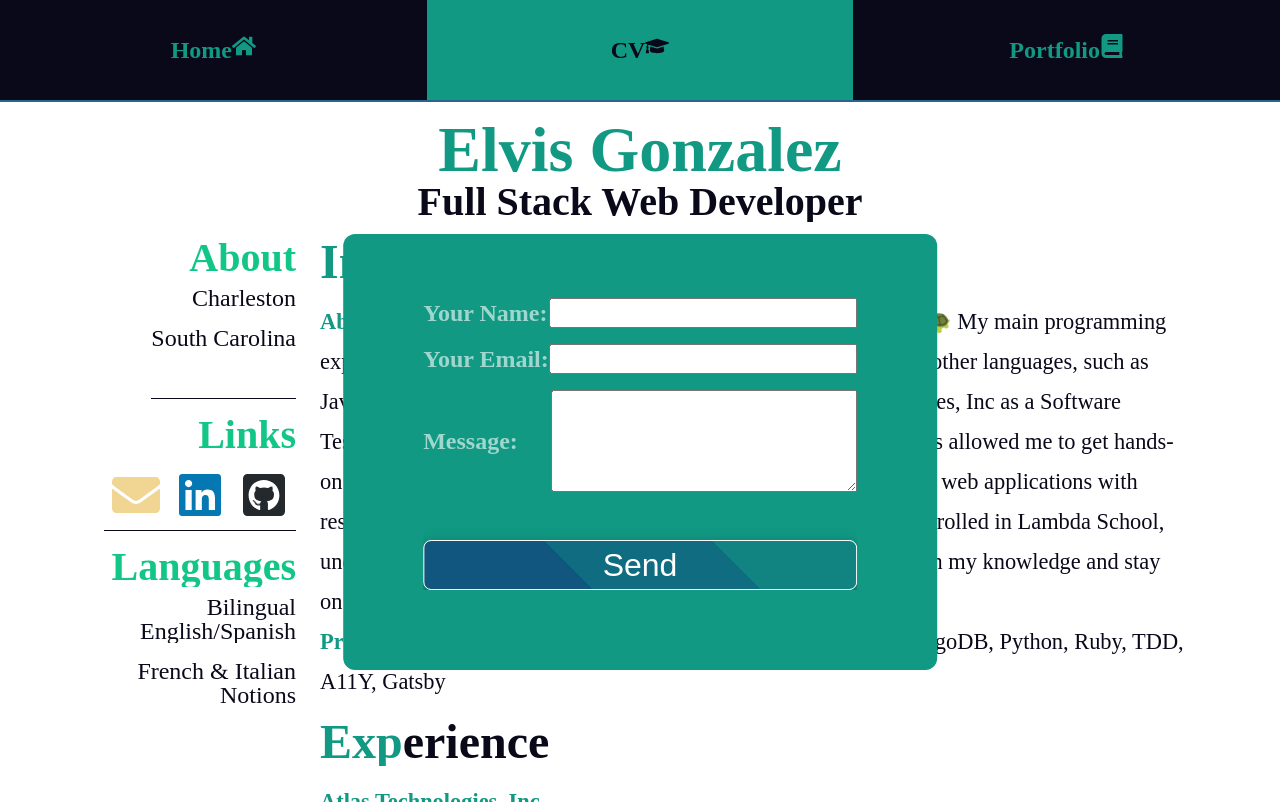
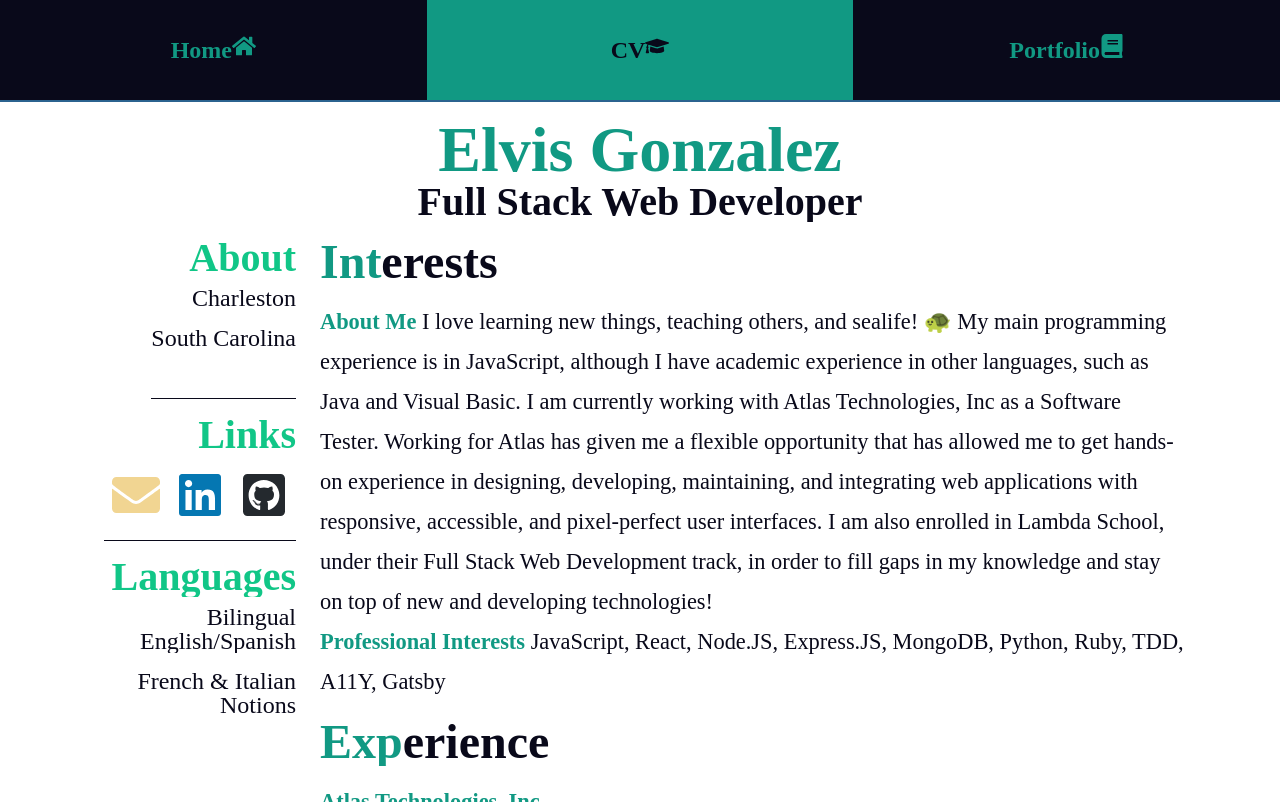
Before and after one commit to ElvisJG/resume-react, a React (Create React App) app: page /cv in a window 1280 px wide. Built offline with nearby package versions, Linux system fonts and the light colour scheme; the HTML template or start-up script is replaced by a standard one.

Commit message:
Added hooks! New useModal hook to handle our new contact me form component

```diff
--- a/src/component/CV/Aside.js
+++ b/src/component/CV/Aside.js
@@ -1,9 +1,13 @@
 import React from 'react';
+
+import useModal from '../hooks/useModal';
+import Modal from './Modal';
 
 import { FaLinkedin, FaEnvelope, FaGithubSquare } from 'react-icons/fa';
 
 export default props => {
   const { email, spoken, notions, address } = props.main;
+  const { isShowing, toggle } = useModal();
 
   return (
     <div className='aside'>
@@ -18,9 +22,10 @@ export default props => {
       <div className='aside-section'>
         <h2>Links</h2>
         <div className='icons'>
-          <a href='mailto:ElvisJGonzalez@gmail.com' rel='noopener noreferrer'>
+          <button onClick={toggle}>
             <FaEnvelope size='3rem' />
-          </a>
+          </button>
+          <Modal isShowing={isShowing} hide={toggle} />
           <a
             href='https://www.linkedin.com/in/elvisjg/'
             target='_blank'
--- a/src/component/CV/CV.css
+++ b/src/component/CV/CV.css
@@ -77,8 +77,14 @@ em {
   margin: 0.5rem;
 }
 
-.icons a:nth-child(1) {
+.icons button {
   color: #f1d592;
+  padding: 0;
+  background: none;
+  border: none;
+  border-radius: none;
+  box-shadow: none;
+  margin: 0.5rem;
 }
 
 .icons a:nth-child(2) {
@@ -174,7 +180,7 @@ em {
 }
 
 /*---------------------------------------*/
-/*                Contact                */
+/*           Contact Modal               */
 /*---------------------------------------*/
 
 .cm-form {
@@ -187,6 +193,16 @@ em {
   font-weight: bold;
   padding: 4rem;
   border-radius: 12px;
+  box-shadow: -20px 15px 10px rgba(13, 156, 106, 0.25);
+}
+
+.form-close {
+  font-size: 3rem;
+  color: #11c687;
+  position: absolute;
+  top: 0.5rem;
+  right: 0.5rem;
+  cursor: pointer;
 }
 
 .cm-form label {
@@ -207,6 +223,12 @@ em {
 
 .cm-form p {
   margin: 0rem 1rem 1rem 1rem;
+}
+
+.cm-form h1 {
+  color: white;
+  font-size: 3rem;
+  margin-bottom: 2rem;
 }
 
 .cm-form button {
@@ -234,6 +256,13 @@ em {
     rgb(18, 243, 138) 87.5%,
     rgb(18, 243, 138) 100%
   );
+}
+
+.modal-overlay {
+  background: rgba(9, 9, 26, 0.4);
+  position: absolute;
+  height: 100%;
+  width: 100%;
 }
 
 /*---------------------------------------*/
--- a/src/component/CV/CV.js
+++ b/src/component/CV/CV.js
@@ -6,7 +6,6 @@ import Aside from './Aside';
 import Int from './Interests';
 import Edu from './Education';
 import Exp from './Experience';
-import Contact from './Contact';
 
 export default props => {
   return (
@@ -18,7 +17,6 @@ export default props => {
           <Int main={props.main} />
           <Exp resume={props.resume} />
           <Edu resume={props.resume} />
-          <Contact />
         </div>
       </div>
     </div>
--- a/src/component/CV/Contact.js
+++ b/src/component/CV/Contact.js
@@ -1,4 +1,5 @@
 import React, { Component } from 'react';
+import { MdClose } from 'react-icons/md';
 
 const encode = data => {
   return Object.keys(data)
@@ -31,12 +32,9 @@ export default class Contact extends Component {
   render() {
     const { name, email, message } = this.state;
     return (
-      <form
-        onSubmit={this.handleSubmit}
-        className='cm-form'
-        netlify
-        netlify-honeypot='bot-field'
-      >
+      <form onSubmit={this.handleSubmit} className='cm-form'>
+        <MdClose className='form-close' onClick={this.props.hide} />
+        <h1>Contact Me</h1>
         <p>
           <label>
             Your Name:{' '}
--- /dev/null
+++ b/src/component/CV/Modal.js
@@ -0,0 +1,15 @@
+import React from 'react';
+import ReactDOM from 'react-dom';
+import Contact from './Contact';
+
+const Modal = ({ isShowing, hide }) =>
+  isShowing
+    ? ReactDOM.createPortal(
+        <div className='modal-overlay'>
+          <Contact hide={hide} />
+        </div>,
+        document.body
+      )
+    : null;
+
+export default Modal;
--- /dev/null
+++ b/src/component/hooks/useModal.js
@@ -0,0 +1,16 @@
+import { useState } from 'react';
+
+const useModal = () => {
+  const [isShowing, setIsShowing] = useState(false);
+
+  function toggle() {
+    setIsShowing(!isShowing);
+  }
+
+  return {
+    isShowing,
+    toggle
+  };
+};
+
+export default useModal;
```
